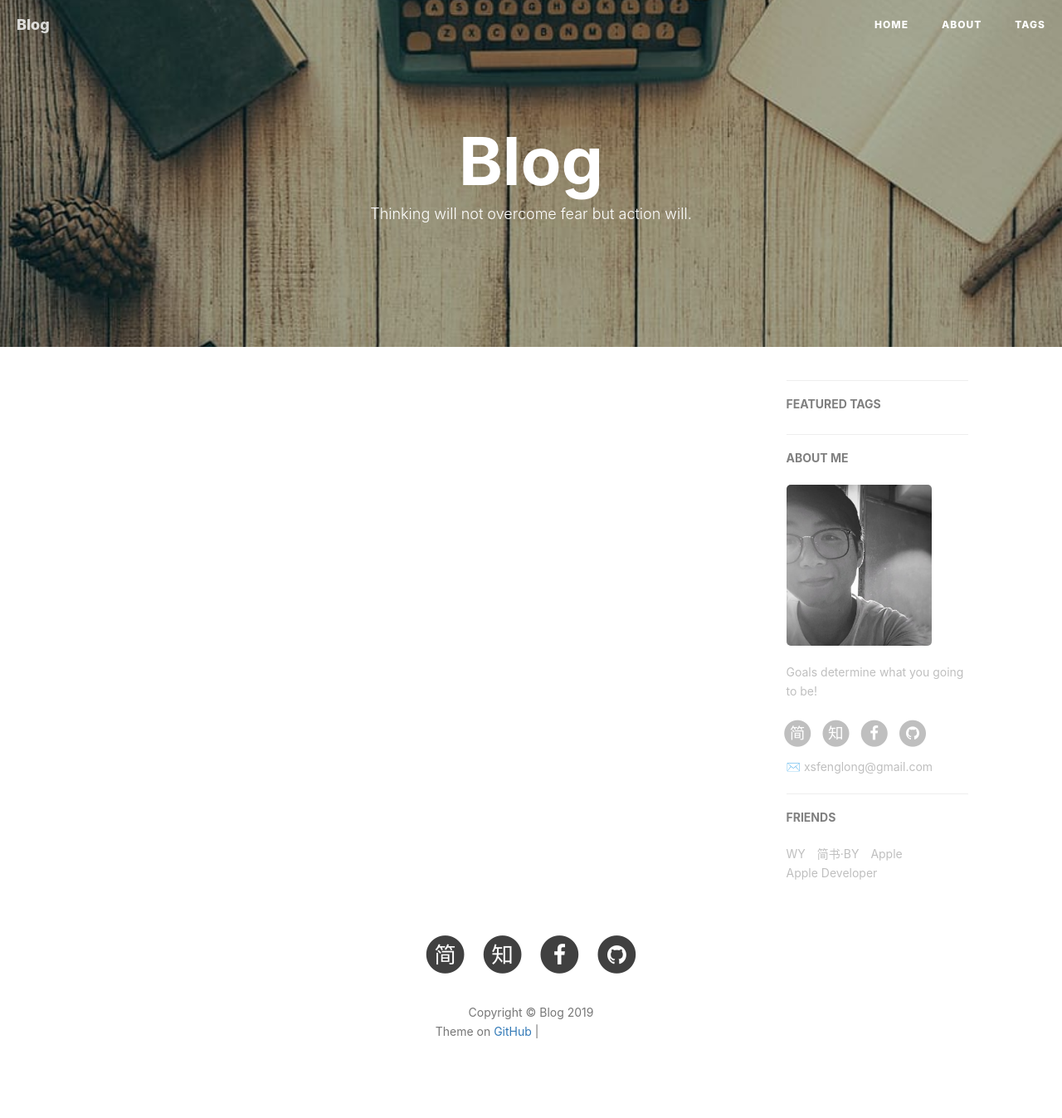
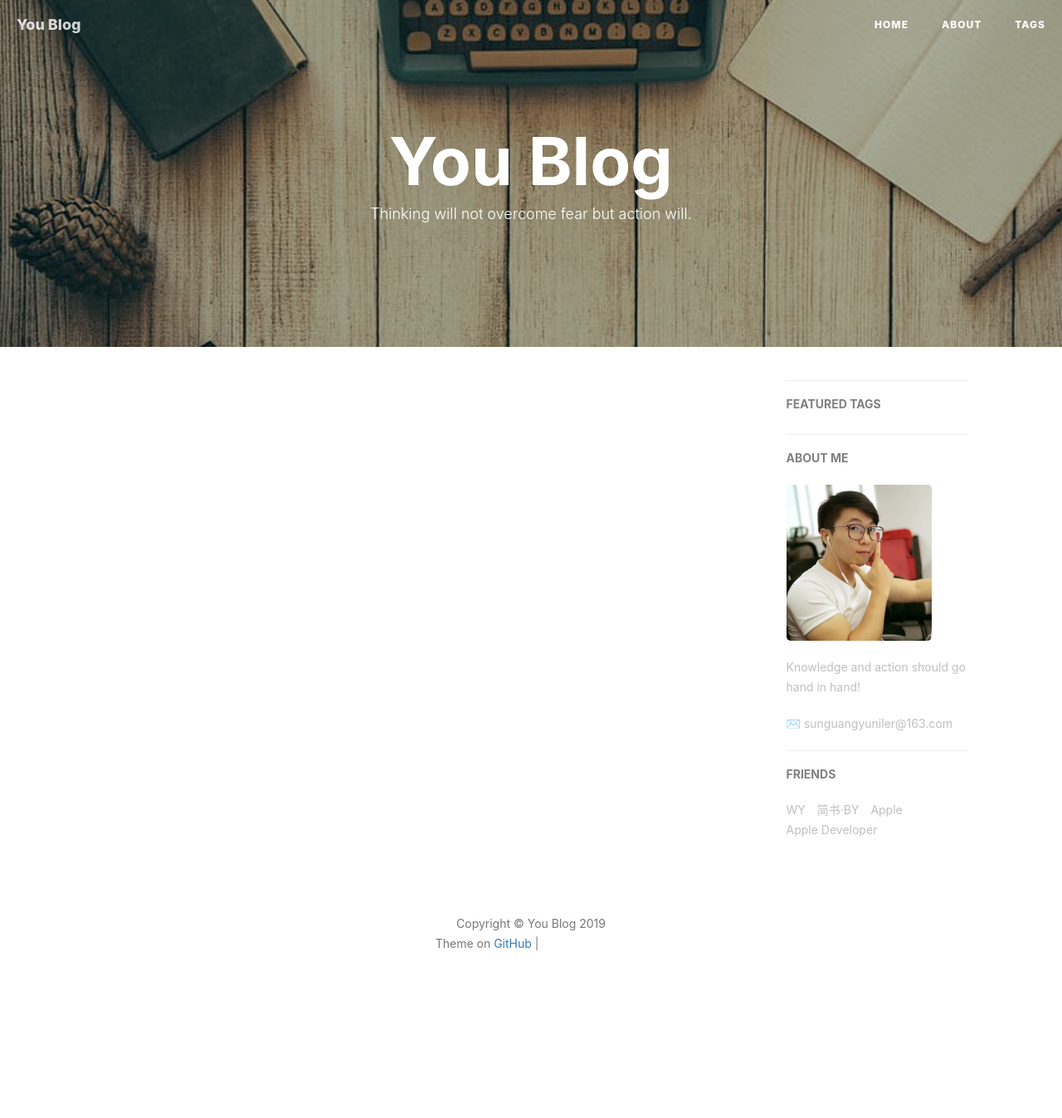
Before and after one commit to yuniler/sunguangyuniler.github.io, a Jekyll site: the page built from index.html, in a window 1280 px wide. Shown: the whole page at 83% size. Built offline with Jekyll 4.4.1, drawn with Linux system fonts in a browser that asks for light colours; nearby versions of some CDN libraries; the list of posts is cut into pages by our own code; comment, search, counter and statistics services are not loaded; after the commit the page ends 1241 px from its top, so only the background shows below that; grey boxes are pictures that could not be loaded.

Commit message:
Update _config.yml

```diff
--- a/_config.yml
+++ b/_config.yml
@@ -1,28 +1,28 @@
 # Site settings
-title: Blog
-SEOTitle: 湟的博客 | BY Blog
+title: You Blog
+SEOTitle: 广宇的博客 | BY Blog
 header-img: img/post-bg-desk.jpg
-email: xsfenglong@gmail.com
+email: sunguangyuniler@163.com
 description: "Every failure is leading towards success."
-keyword: "BY, BY Blog, 湟的博客, Dictator, 逆向工程"
-url: "http://qiubaiying.github.io"          # your host, for absolute URL
+keyword: "BY, BY Blog, 广宇的博客, yuniler,, iOS,App,iphone"
+url: "http://yuniler.github.io"          # your host, for absolute URL
 baseurl: ""      # for example, '/blog' if your blog hosted on 'host/blog'
-github_repo: "https://github.com/qiubaiying/qiubaiying.github.io.git" # you code repository
+github_repo: "https://github.com/sunguangyu/sunguangyu.github.io.git" # you code repository
 
 # Sidebar settings
 sidebar: true                           # whether or not using Sidebar.
-sidebar-about-description: "Goals determine what you going to be!"
-sidebar-avatar: /img/about-BY-gentle.jpg      # use absolute URL, seeing it's used in both `/` and `/about/`
+sidebar-about-description: "Knowledge and action should go hand in hand!"
+sidebar-avatar: /img/avatar-by.jpg      # use absolute URL, seeing it's used in both `/` and `/about/`
 
 
 
 # SNS settings
 RSS: false
-# weibo_username:     qiubaiying
-zhihu_username:     qiubaiying
-github_username:    qiubaiying
-facebook_username:  baiying.qiu.7
-jianshu_username:   e71990ada2fd
+# weibo_username:
+zhihu_username:
+github_username:
+facebook_username:
+jianshu_username:
 #twitter_username:   qiubaiying
 
 
@@ -78,7 +78,7 @@ ba_track_id: b50bf2b12b5338a1845e33832976fd68
 
 # Google Analytics
 ga_track_id: 'UA-90855596-1'            # Format: UA-xxxxxx-xx
-ga_domain: qiubaiying.top               # 默认的是 auto, 这里我是自定义了的域名，你如果没有自己的域名，需要改成auto
+ga_domain: auto         # 默认的是 auto, 这里我是自定义了的域名，你如果没有自己的域名，需要改成auto
 
 
 
```
